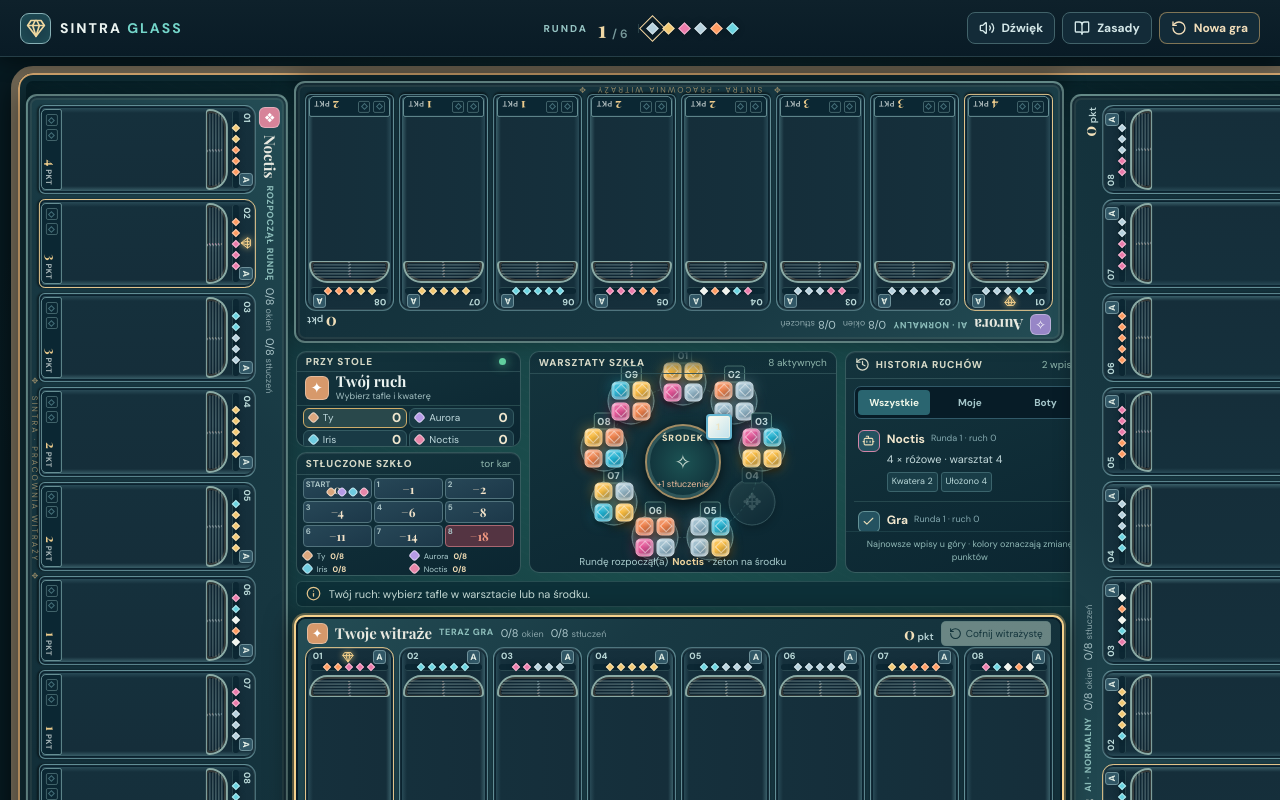
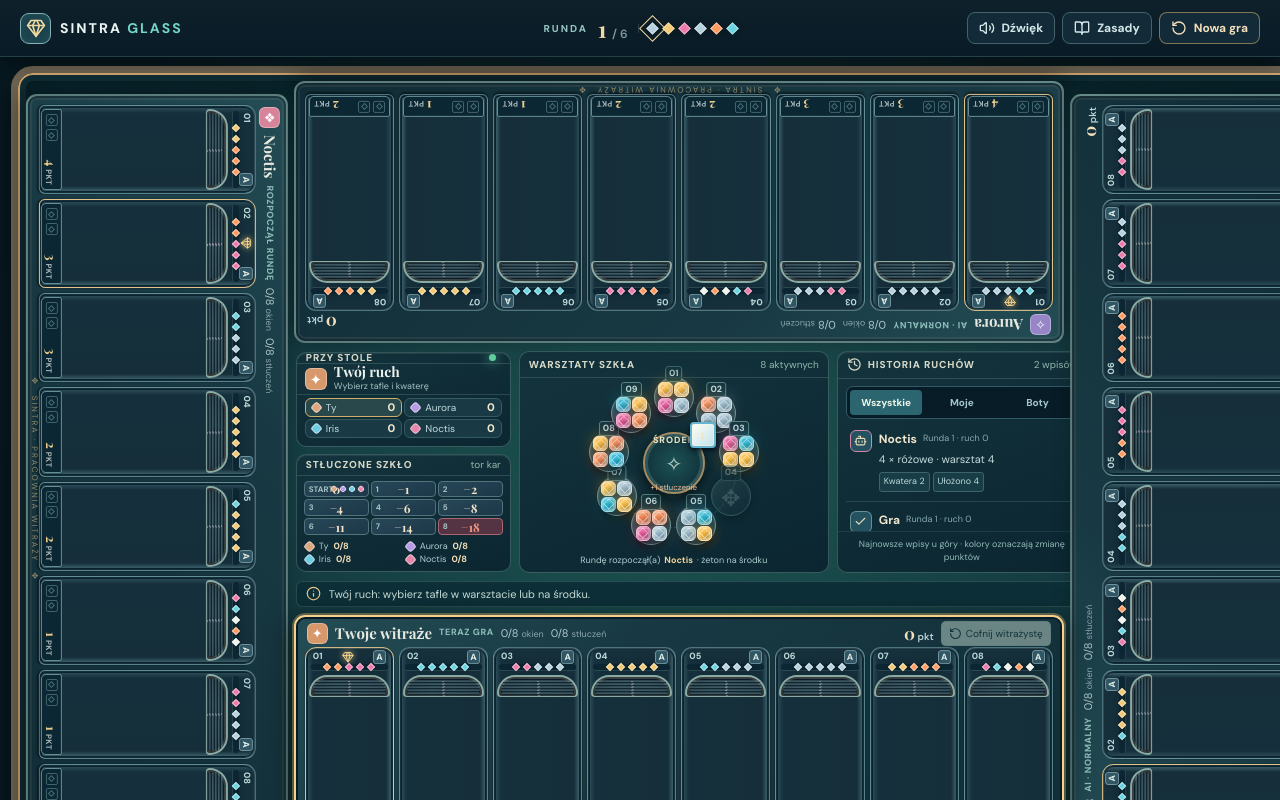
Before and after one commit to jacekmiecznikowski/azul, a React (Vite) app: page / in a window 1280 px wide. Built offline with nearby package versions, Linux system fonts and the light colour scheme; a web font is replaced by a local one.

Commit message:
fix(ui): scale central workshops and penalty track to table height (#5)

```diff
--- a/src/center-v10.css
+++ b/src/center-v10.css
@@ -1,35 +1,87 @@
-/* v10 — compact penalties, proper market scale and legible scoring, no board changes. */
+/* v11 — fluid, height-aware centerpiece. No fixed 124/260px caps.
+   The board layout and player tiles remain unchanged. */
 .sg-center {
-  grid-template-columns: minmax(225px, .92fr) minmax(308px, 1.38fr) minmax(250px, 1.08fr);
-  gap: 8px;
+  grid-template-columns:minmax(215px, .89fr) minmax(310px, 1.52fr) minmax(250px, 1.06fr);
+  gap:8px;
 }
-.sg-center .sg-side-left { justify-content: flex-start; gap: 8px; }
-.sg-center .sg-side-left > .sg-turn { flex: 0 0 auto; min-height: 105px; }
-.sg-center .sg-side-left > .sg-track { flex: 0 0 auto; min-height: 0; height: 188px; }
-.sg-center .sg-track-cells { flex: none; height: 119px; min-height: 0; grid-template-rows: repeat(3, minmax(0, 1fr)); padding: 5px 7px 3px; gap: 4px; }
-.sg-center .sg-track-step { min-height: 0; display: flex; align-items: center; justify-content: center; }
-.sg-center .sg-track-step > span { font-size: 9px; }
-.sg-center .sg-track-step strong { font-size: 16px; }
-.sg-center .sg-track-legend { padding: 3px 7px; gap: 2px 6px; font-size: 10px; }
-.sg-center .sg-track-legend b {font-size: 10px;}
-.sg-center .sg-track-pawns .sg-pawn { height: 8px; width: 8px; }
-.sg-center .sg-market { padding: 26px 6px 22px; align-items: stretch; }
+.sg-center .sg-side-left {
+  container-type:size;
+  display:flex;
+  flex-direction:column;
+  justify-content:center;
+  gap:clamp(4px, .85dvh, 10px);
+}
+.sg-center .sg-side-left > .sg-turn {
+  flex:0 0 clamp(95px, 23cqb, 172px);
+  height:auto;min-height:0;overflow:hidden;padding-bottom:5px;
+}
+.sg-center .sg-side-left > .sg-track {
+  flex:0 0 clamp(118px, 48cqb, 318px);
+  height:auto;min-height:0;overflow:hidden;
+}
+.sg-center .sg-turn .sg-panel-title,
+.sg-center .sg-track .sg-panel-title {height:clamp(21px, 5.2cqb, 28px);min-height:0;}
+.sg-center .sg-turn-player {height:auto;min-height:clamp(31px, 10cqb, 51px);padding:3px 8px;}
+.sg-center .sg-turn-player strong {font-size:clamp(14px, 2.7cqb, 18px);}
+.sg-center .sg-turn-player small {font-size:clamp(9px,1.9cqb,11px);margin-top:1px;}
+.sg-center .sg-turn-player .sg-player-icon{height:clamp(22px,5.4cqb,30px);width:clamp(22px,5.4cqb,30px);}
+.sg-center .sg-scores {grid-template-columns:repeat(2,minmax(0,1fr));grid-auto-rows:clamp(19px, 5.2cqb, 31px);gap:clamp(2px,.8cqb,5px);padding:3px 8px;}
+.sg-center .sg-score-line {min-height:0;padding:2px 6px;font-size:clamp(10px, 1.9cqb, 13px);}
+.sg-center .sg-score-line b {font-size:clamp(11px,2.1cqb,15px);}
+.sg-center .sg-track-cells {flex:1 1 auto;height:auto;min-height:0;display:grid;grid-template-rows:repeat(3,minmax(0,1fr));gap:clamp(2px,.75cqb,5px);padding:5px 7px 2px;}
+.sg-center .sg-track-step {min-height:0;overflow:hidden;position:relative;display:flex;align-items:center;justify-content:center;}
+.sg-center .sg-track-step > span {position:absolute;top:3px;left:4px;font-size:clamp(8px,1.7cqb,11px);line-height:1;}
+.sg-center .sg-track-step strong {font-size:clamp(12px,3.2cqb,20px);line-height:1;}
+.sg-center .sg-track-pawns {position:absolute;bottom:4px;right:4px;min-height:0;}
+.sg-center .sg-track-pawns .sg-pawn {height:clamp(6px,1.4cqb,9px);width:clamp(6px,1.4cqb,9px);}
+.sg-center .sg-track-legend {padding:4px 8px 6px;gap:2px 5px;line-height:1.2;font-size:clamp(9px,1.75cqb,11px);}
+.sg-center .sg-track-legend b {font-size:inherit;}
+.sg-center .sg-market {
+  position:relative;container-type:size;
+  display:flex;align-items:center;justify-content:center;
+  padding:27px 9px 24px;overflow:hidden;
+}
+.sg-center .sg-market > .sg-panel-title {
+  position:absolute;top:0;left:0;right:0;z-index:5;
+  height:26px;min-height:26px;background:linear-gradient(#102f38dd,#102f3800);
+}
+.sg-center .sg-market > .sg-first-token {
+  position:absolute;left:0;right:0;bottom:0;z-index:4;
+  min-height:22px;height:22px;padding:0 4px;font-size:clamp(9px,1.8cqb,11px);
+  white-space:nowrap;overflow:hidden;text-overflow:ellipsis;
+}
 .sg-center .sg-market-circle {
-  width: min(95%, 345px, calc(100cqw - 12px));
-  height: auto; aspect-ratio: 1; max-height: none;
-  min-height: 0; max-width: 345px; margin: auto; flex: 0 1 auto;
+  container-type:size;
+  width:min(calc(100cqi - 18px),100cqb,460px);
+  height:auto;aspect-ratio:1;max-height:none;max-width:none;
+  min-width:0;min-height:0;margin:auto;flex:0 0 auto;
 }
-.sg-center .sg-market { container-type: size; }
-.sg-center .sg-market-circle { width: min(91cqi, calc(100cqb - 48px), 342px); }
-.sg-center .sg-factory { width: 57px; height: 57px; }
-.sg-center .sg-factory-grid { grid-template-columns: repeat(2,23px); grid-template-rows: repeat(2,23px); gap: 2px; }
-.sg-center .sg-market-token .sg-glass { width: 22px; height: 22px; }
-.sg-center .sg-factory-num { font-size: 10px; top: -13px; }
-.sg-center .sg-center-pile { height: 102px; width: 102px; gap: 3px; }
-.sg-center .sg-center-pile > span { font-size: 10px; }
-.sg-center .sg-center-choice .sg-glass { width: 16px; height: 16px; }
-.sg-center .sg-center-tokens { max-width: 92px; }
-.sg-center .sg-first-token { font-size: 10px; min-height: 20px; }
+.sg-center .sg-market-ring {inset:12%;}
+.sg-center .sg-factory {
+  width:clamp(40px,17cqi,75px);height:clamp(40px,17cqi,75px);
+}
+.sg-center .sg-factory-grid {
+  grid-template-columns:repeat(2,minmax(0,1fr));
+  grid-template-rows:repeat(2,minmax(0,1fr));
+  width:82%;height:82%;gap:3%;
+}
+.sg-center .sg-market-token .sg-glass {width:100%;height:100%;aspect-ratio:1;}
+.sg-center .sg-factory-num {top:-12px;font-size:clamp(9px,2.5cqi,12px);}
+.sg-center .sg-center-pile {
+  width:clamp(62px,27cqi,130px);height:clamp(62px,27cqi,130px);
+  gap:clamp(2px,1cqi,5px);
+}
+.sg-center .sg-center-pile > span {font-size:clamp(9px,2.8cqi,13px);}
+.sg-center .sg-center-tokens {max-width:85%;gap:3px;}
+.sg-center .sg-center-choice {padding:2px;}
+.sg-center .sg-center-choice .sg-glass {width:clamp(12px,4cqi,18px);height:auto;aspect-ratio:1;}
+.sg-center .sg-center-penalty {font-size:clamp(8px,2.2cqi,11px);}
+/* On shorter windows, the mid-row is scrollable as part of the felt, not clipped. */
+@media (max-height:780px) {
+  .sg-center {grid-template-columns:minmax(205px,.91fr) minmax(290px,1.52fr) minmax(230px,1.04fr);gap:6px;}
+  .sg-center .sg-market-circle {width:min(calc(100cqi - 16px),100cqb,400px);}
+}
+
 .sg-history-score-lines { display:flex; flex-wrap:wrap; gap:5px; margin-top:6px; }
 .sg-history-score-lines > span { display:inline-flex; align-items:center; gap:4px; font-size:10px; background:#1e4450; border:1px solid #4d7677; padding:3px 6px; border-radius:5px; color:#d2e1dc; }
 .sg-positive {color:#9cf0bd!important;}
@@ -63,30 +115,4 @@
 .sg-final-steps>div.sg-final-total strong {font-size:19px;color:#f5d79a;}
 .sg-final-steps small {font-size:10px;color:#92b4b6;line-height:1.4;}
 .sg-final-caption {color:#aac2c0;margin-top:14px;font-size:11px;line-height:1.5;}
-@media (max-height: 800px) { .sg-center .sg-market-circle {width:min(91cqi,calc(100cqb - 42px),310px);} .sg-center .sg-factory{width:51px;height:51px;} .sg-center .sg-factory-grid{grid-template-columns:repeat(2,21px);grid-template-rows:repeat(2,21px)} .sg-center .sg-market-token .sg-glass{width:20px;height:20px} }
 @media (max-width:760px) {.sg-final-columns{grid-template-columns:1fr}.sg-final-dialog{padding:15px}.sg-final-header h2{font-size:19px}}
-/* The middle row is only ~230px tall at 1440–1665px screens. Use it fully. */
-.sg-center .sg-side-left {gap: 5px;}
-.sg-center .sg-side-left > .sg-turn {height:96px; flex:0 0 96px; min-height:0; overflow:hidden;}
-.sg-center .sg-side-left > .sg-track {height:124px;flex:0 0 124px;min-height:0;}
-.sg-center .sg-track-cells {height:73px;min-height:0;padding:3px 6px 1px;gap:2px;}
-.sg-center .sg-track-step > span {font-size:8px;top:1px;left:2px;}
-.sg-center .sg-track-step strong {font-size:12px;}
-.sg-center .sg-track-legend {padding:2px 6px;gap:1px 3px;font-size:8px;}
-.sg-center .sg-track-legend b {font-size:8px;}
-.sg-center .sg-market {padding:0;}
-.sg-center .sg-market > .sg-panel-title {z-index:5;pointer-events:none;background:linear-gradient(#102f38dd,#102f3800);}
-.sg-center .sg-market-circle {width:min(90cqi, calc(100cqb - 15px), 260px);height:auto;max-height:none;flex:0 0 auto;}
-.sg-center .sg-factory {width:47px;height:47px;}
-.sg-center .sg-factory-grid {grid-template-columns:repeat(2,19px);grid-template-rows:repeat(2,19px);gap:2px;}
-.sg-center .sg-market-token .sg-glass {width:18px;height:18px;}
-.sg-center .sg-center-pile {width:76px;height:76px;gap:1px;}
-.sg-center .sg-center-choice .sg-glass {width:12px;height:12px;}
-.sg-center .sg-center-tokens {max-width:70px;}
-.sg-center .sg-center-pile > span {font-size:9px;}
-@media(min-height:1050px) {
- .sg-center .sg-market-circle{width:min(89cqi, calc(100cqb - 18px), 300px);}
- .sg-center .sg-factory{width:55px;height:55px}
- .sg-center .sg-factory-grid{grid-template-columns:repeat(2,22px);grid-template-rows:repeat(2,22px)}
- .sg-center .sg-market-token .sg-glass{width:21px;height:21px}
-}
```
